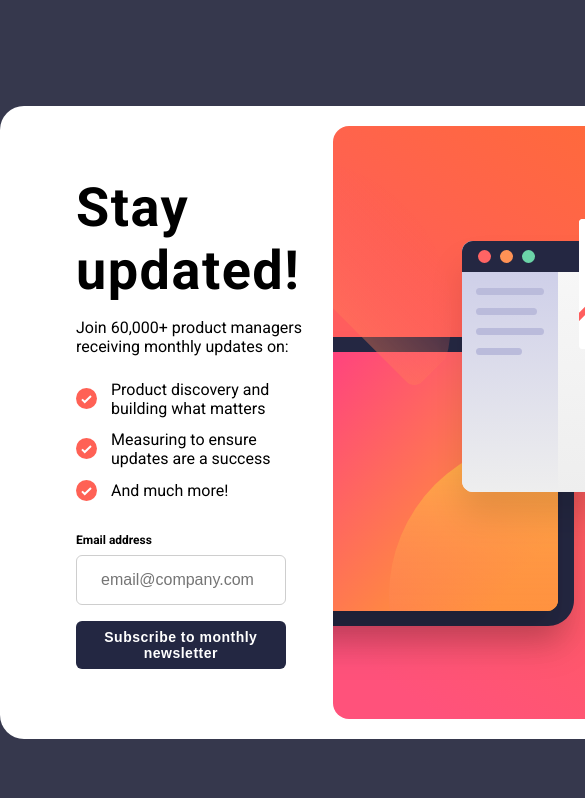
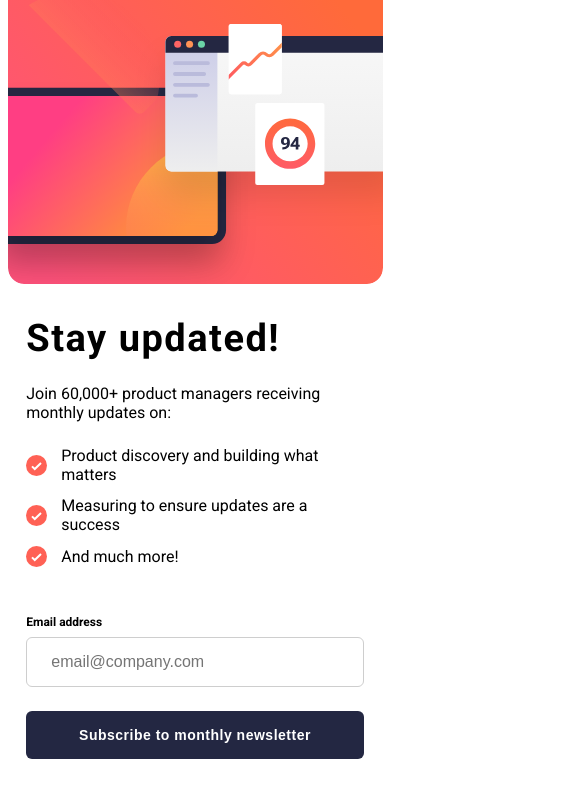
Before and after one commit to Matthew-Luk/Practice-Problems, a plain HTML site: page Frontend Mentor/newsletter/index.html in a window 390 px wide. Shown: the top 798 px of the page, 585 px wide, since content can reach past the window. Drawn offline with Linux system fonts and the light colour scheme.

Commit message:
updated media query

```diff
--- a/Frontend Mentor/newsletter/index.html
+++ b/Frontend Mentor/newsletter/index.html
@@ -14,6 +14,7 @@
   <div class="container">
     <div class="card" id="card">
       <div class="card-left">
+        <img id="card-img2" src="./assets/images/illustration-sign-up-mobile.svg" alt="mobile version of image">
         <div class="card-left-info">
           <h1>Stay updated!</h1>
           <p class="bullet-header">Join 60,000+ product managers receiving monthly updates on:</p>
@@ -42,7 +43,7 @@
         </div>
       </div>
       <div class="card-right">
-        <img src="./assets/images/illustration-sign-up-desktop.svg" alt="stock image">
+        <img id="card-img1" src="./assets/images/illustration-sign-up-desktop.svg" alt="stock image">
       </div>
     </div>
     <div class="success" id="success" hidden>
--- a/Frontend Mentor/newsletter/style.css
+++ b/Frontend Mentor/newsletter/style.css
@@ -39,15 +39,19 @@ body{
     margin-left: 3.2rem;
 }
 
+#card-img2{
+    display: none;
+}
+
 .card-left-info{
     width: 90%;
-    padding: 2.4rem;
+    padding: 0 2.4rem 2.4rem 2.4rem;
 }
 
 h1{
     font-size: 5.4rem;
     letter-spacing: 0.15rem;
-    margin-bottom: 1.6rem;
+    margin-bottom: 2.4rem;
 }
 
 .bullet-header{
@@ -65,7 +69,7 @@ h1{
     display: flex;
     flex-direction: column;
     gap: 1.2rem;
-    margin-bottom: 3.2rem;
+    margin-bottom: 4.8rem;
 }
 
 .bullet{
@@ -123,17 +127,17 @@ form input:focus{
 
 .btn:hover{
     cursor: pointer;
-    background-image: linear-gradient(to right, #ff537b, #fe6c41);
+    background-image: linear-gradient(to right, #ff537b, hsl(4, 100%, 67%));
     box-shadow: 0rem 0.2rem 0.5rem 0.1rem rgba(255,83,123,0.5), 0rem 0.2rem 0.5rem 0.1rem rgba(254,108,65,0.5);
 }
 
 .error-input{
     background-color: #ffe8e6;
-    border: 1px solid #fc6b58;
+    border: 1px solid hsl(4, 100%, 67%);
 }
 
 #error-message{
-    color: #fc6b58;
+    color: hsl(4, 100%, 67%);
 }
 
 .success{
@@ -157,3 +161,82 @@ form input:focus{
     line-height: 2.4rem;
     margin-bottom: 3.2rem;
 }
+
+@media (max-width: 37.5rem) {
+    body{
+        background-color: #fff;
+    }
+
+    .card{
+        background-color: #fff;
+        border-radius: 0;
+        width: 37.5rem;
+        padding: 0;
+        height: auto;
+    }
+
+    .card-left{
+        width: 100%;
+        margin: 0;
+        display: flex;
+        flex-direction: column;
+    }
+
+    .card-left-info{
+        padding: 0;
+        margin: 0;
+        height: 100vh;
+    }
+
+    h1{
+        font-size: 3.8rem;
+    }
+
+    #card-img2{
+        width: 37.5rem;
+        display: flex;
+        margin-bottom: 3.2rem;
+    }
+
+    #card-img1{
+        display: none;
+    }
+
+    #email-input{
+        margin-bottom: 2.4rem;
+    }
+
+    form {
+        width: 100%;
+    }
+
+    .btn{
+        width: 100%;
+    }
+
+    .success{
+        height: 100vh;
+        width: 100vw;
+        background-color: #fff;
+        overflow: scroll;
+        padding: 1.6rem;
+        padding-top: 9.6rem;
+    }
+
+    .success-info{
+        padding: 0;
+    }
+
+    #success-img{
+        margin-bottom: 0;
+    }
+
+    .success-info p{
+        line-height: 2.4rem;
+        margin-bottom: 12.8rem;
+    }
+
+    #success-img{
+        margin-bottom: 3.2rem;
+    }
+}
```
